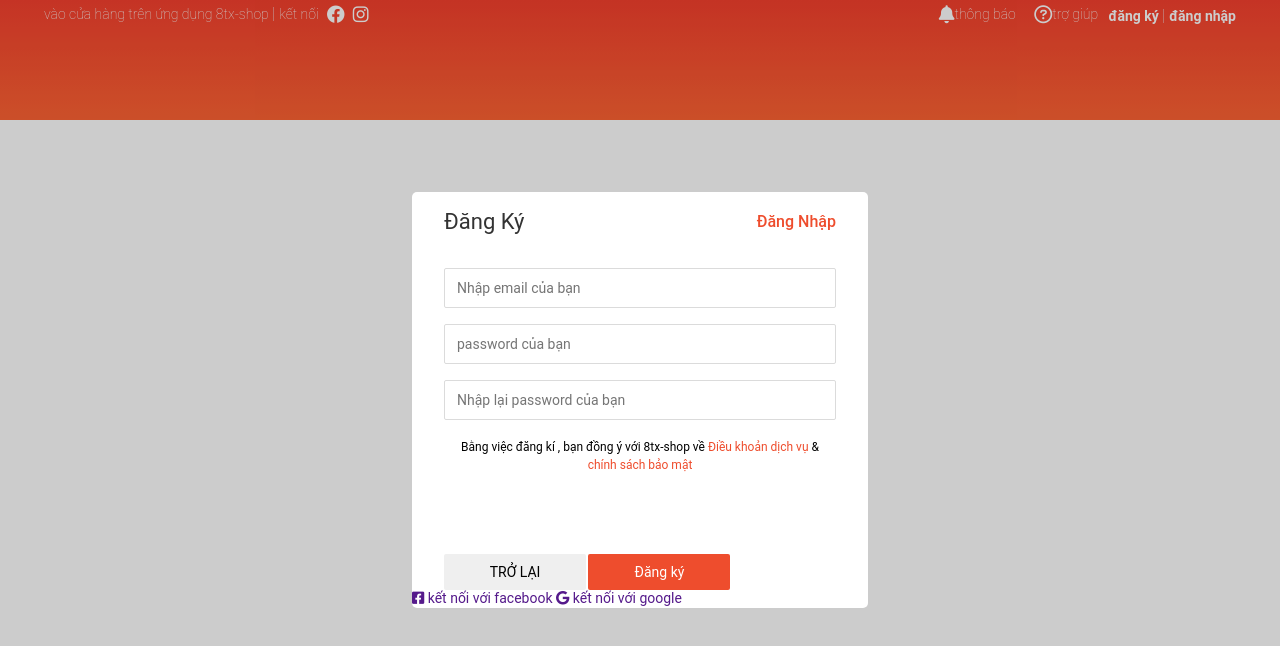
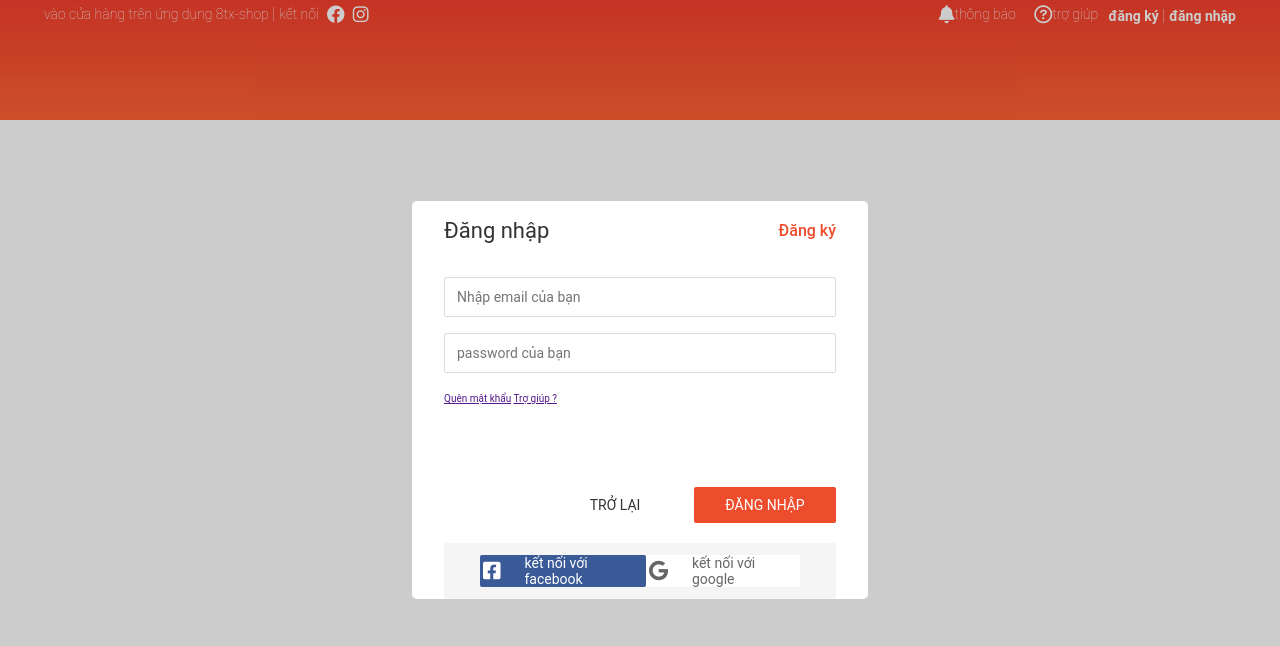
Before and after one commit to hungproltk166/8tx-shopee, a plain HTML site: page index.html in a window 1280 px wide. Drawn offline with nearby package versions, Linux system fonts and the light colour scheme.

Commit message:
login form

```diff
--- a/assets/css/base.css
+++ b/assets/css/base.css
@@ -54,10 +54,9 @@ html{
 }
 .modal__body {
 
-    background-color:var(--white-color);
     margin: auto;
     z-index: 1;
-    border-radius: 5px;
+
 }
 
 /* button style */
@@ -69,8 +68,25 @@ html{
     border-radius: 2px;
     font-size: 1.4rem;
     padding:0;
+    cursor: pointer;
+    color: var(--text-color);
+    display: flex;
+    justify-content: center;
+    align-items: center;
+}
+.btn.btn--normal:hover {
+    background-color: rgba(0 , 0, 0, 0.1);
+}
+.btn--size-s {
+    height: 32px;
+   padding: 0 3px;
 }
 .btn.btn--primary {
     background-color: var(--primary-color);
     color: var(--white-color);
 }
+.btn.btn--disabled {
+    cursor: default;
+    color: #949494;
+    background-color: #c3c3c3;
+}
--- a/assets/css/main.css
+++ b/assets/css/main.css
@@ -243,6 +243,9 @@ margin-right: 13px;
 }
 .auth-form {
     width: 456px;
+    background-color: var(--white-color);
+    border-radius: 5px;
+    overflow: hidden;
 }
 .auth-form__container {
     padding: 0 32px;
@@ -293,4 +296,35 @@ margin-right: 13px;
 }
 .auth-form__controls {
     margin-top: 80px;
+    display: flex;
+    justify-content: flex-end;
 }
+.auth-form__controls-back {
+    margin-right: 8px;
+    background-color: transparent;
+}
+.auth-form__socials {
+  background-color: #f5f5f5;
+  padding:12px 36px;
+  display: flex;
+  justify-content: space-between;
+  margin-top: 20px;
+}
+.auth-form__socials-icon {
+     font-size: 2rem;
+}
+.auth-form__socials--facebook {
+    background-color: #3a5a98;
+    color: var(--white-color);
+}
+.auth-form__socials--facebook
+.auth-form__socials-icon {
+    color: var(--white-color);
+}
+.auth-form__socials-title {
+ margin: 0 24px;
+}
+.auth-form__socials--google {
+    background-color: #fff;
+    color: #666;
+}
--- a/index.html
+++ b/index.html
@@ -116,8 +116,8 @@
         <div class="modal__overlay"></div>
         <div class="modal__body">
 
-                <!-- authen form -->
-                <div class="auth-form">
+                <!-- sign up form -->
+                <!-- <div class="auth-form">
                     <div class="auth-form__container">
                         <div class="auth-form__header">
                             <h3 class="auth-form__heading">Đăng Ký</h3>
@@ -145,20 +145,70 @@
                               </a>
                            </p>
                            <div class="auth-form__controls">
-                               <button class="btn">TRỞ LẠI</button>
-                               <button class="btn btn--primary">Đăng ký</button>
+                               <button class="btn btn--normal auth-form__controls-back">TRỞ LẠI</button>
+                               <button class="btn btn--primary">ĐĂNG KÝ</button>
                            </div>
                         </div>
                    </div>
 
                     <div class="auth-form__socials">
-                        <a href="" class="btn btn--with-icon">
-                            <i class="fa-brands fa-square-facebook"></i>
-                            kết nối với facebook
+                        <a href="" class="auth-form__socials--facebook btn btn--size-s btn--with-icon">
+                            <i class=" auth-form__socials-icon fa-brands fa-square-facebook"></i>
+                            <span class="auth-form__socials-title">
+
+                                kết nối với facebook
+                            </span>
                         </a>
-                        <a href="" class="btn btn--with-icon">
-                            <i class="fa-brands fa-google"></i>
-                            kết nối với google
+                        <a href="" class="auth-form__socials--google btn btn--size-s btn--with-icon">
+                            <i class=" auth-form__socials-icon fa-brands fa-google"></i>
+
+                            <span class="auth-form__socials-title">
+
+                                kết nối với google
+                            </span>
+                        </a>
+                    </div>
+                </div> -->
+                 <!-- login form -->
+                 <div class="auth-form">
+                    <div class="auth-form__container">
+                        <div class="auth-form__header">
+                            <h3 class="auth-form__heading">Đăng nhập</h3>
+                            <span class="auth-form__switch-btn">Đăng ký</span>
+                       </div>
+                       <div class="auth-form__form">
+                           <div class="auth-form__group">
+                               <input type="email" placeholder="Nhập email của bạn" class="auth-form__input">
+                           </div>
+                           <div class="auth-form__group">
+                               <input type="password" placeholder="password của bạn" class="auth-form__input">
+                           </div>
+
+                       <div class="auth-form__aside">
+                           <a href="" class="auth-form__help-link">Quên mật khẩu</a>
+                           <a href="" class="auth-form__help-link">Trợ giúp ?</a>
+                           <div class="auth-form__controls">
+                               <button class="btn btn--normal auth-form__controls-back">TRỞ LẠI</button>
+                               <button class="btn btn--primary">ĐĂNG NHẬP</button>
+                           </div>
+                        </div>
+                   </div>
+
+                    <div class="auth-form__socials">
+                        <a href="" class="auth-form__socials--facebook btn btn--size-s btn--with-icon">
+                            <i class=" auth-form__socials-icon fa-brands fa-square-facebook"></i>
+                            <span class="auth-form__socials-title">
+
+                                kết nối với facebook
+                            </span>
+                        </a>
+                        <a href="" class="auth-form__socials--google btn btn--size-s btn--with-icon">
+                            <i class=" auth-form__socials-icon fa-brands fa-google"></i>
+
+                            <span class="auth-form__socials-title">
+
+                                kết nối với google
+                            </span>
                         </a>
                     </div>
                 </div>
```
